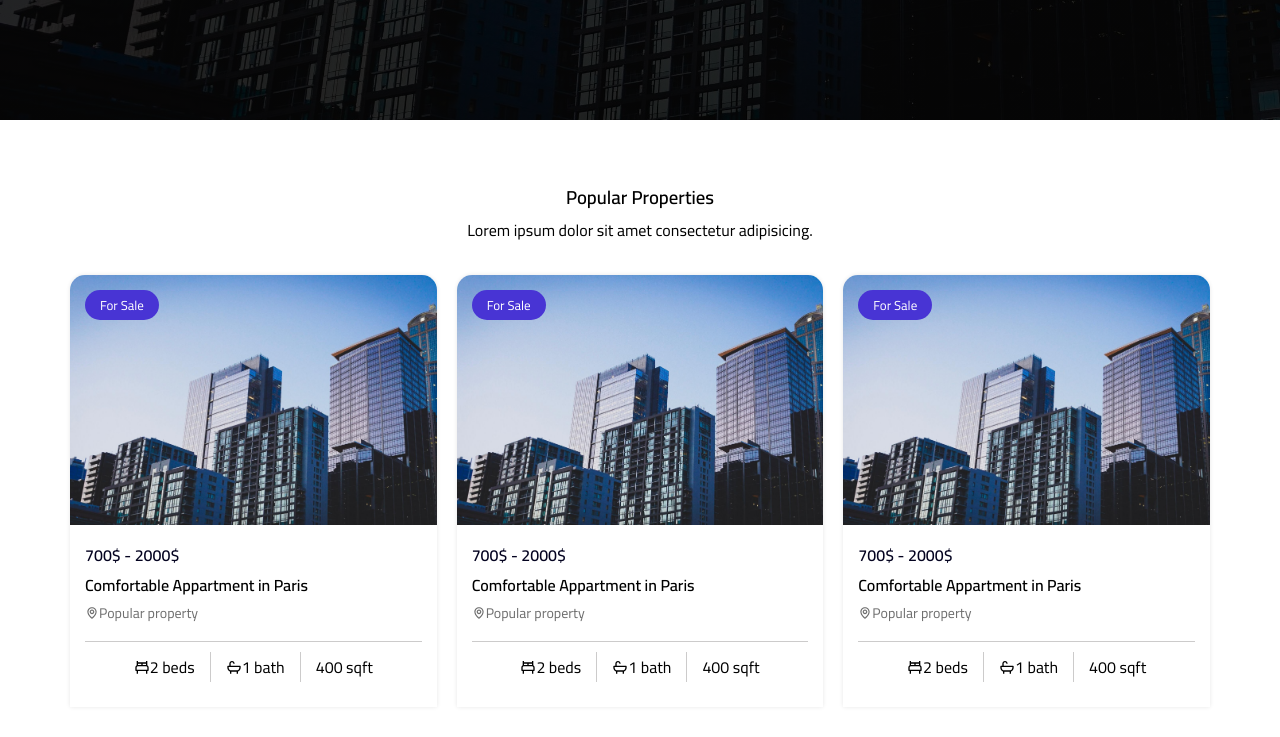
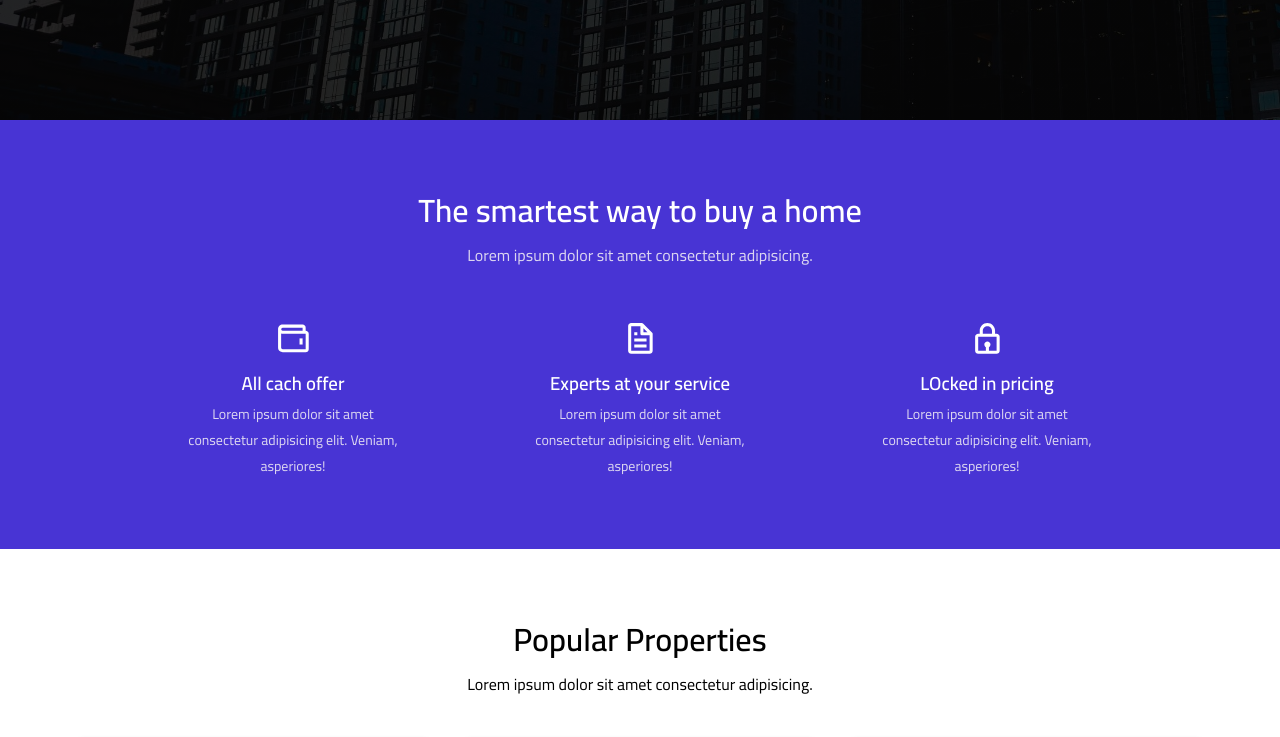
Before and after one commit to samia13/real-estate-app, a Next.js app: page / in a window 1280 px wide. Shown: the part 680-1417 px from the top of the page. Built offline with nearby package versions, Linux system fonts and the light colour scheme.

Commit message:
Home > Features Ui

```diff
--- /dev/null
+++ b/components/Feature.jsx
@@ -0,0 +1,36 @@
+import React from "react";
+import { BiWallet, BiFile, BiLock } from "react-icons/bi";
+import styles from "./Feature.module.css";
+
+const Feature = () => {
+  return (
+    <>
+      <div className={styles.feature}>
+        <BiWallet />
+        <h3>All cach offer</h3>
+        <p>
+          Lorem ipsum dolor sit amet consectetur adipisicing elit. Veniam,
+          asperiores!
+        </p>
+      </div>
+      <div className={styles.feature}>
+        <BiFile />
+        <h3>Experts at your service</h3>
+        <p>
+          Lorem ipsum dolor sit amet consectetur adipisicing elit. Veniam,
+          asperiores!
+        </p>
+      </div>
+      <div className={styles.feature}>
+        <BiLock />
+        <h3>LOcked in pricing</h3>
+        <p>
+          Lorem ipsum dolor sit amet consectetur adipisicing elit. Veniam,
+          asperiores!
+        </p>
+      </div>
+    </>
+  );
+};
+
+export default Feature;
--- /dev/null
+++ b/components/Feature.module.css
@@ -0,0 +1,20 @@
+.feature {
+  margin: 10px;
+  text-align: center;
+  flex-basis: 20%;
+}
+@media (max-width: 767px) {
+  .feature {
+    flex-basis: 80%;
+  }
+}
+.feature * {
+  color: white;
+}
+.feature svg {
+  font-size: 2.3em;
+}
+.feature p {
+  color: #dbd5f0;
+  font-size: 14px;
+}
--- a/components/Layout.jsx
+++ b/components/Layout.jsx
@@ -1,7 +1,7 @@
 import React from "react";
 import Head from "next/head";
 import Link from "next/link";
-import { BiHeart } from "react-icons/bi";
+import { BiHeart, BiMenuAltRight } from "react-icons/bi";
 import styles from "./Layout.module.css";
 
 const menu = [
@@ -22,6 +22,7 @@ const Layout = ({ children }) => {
           <h4>
             RealEstate <span></span>
           </h4>
+          <BiMenuAltRight className={styles.hamburger} />
           <nav>
             {menu.map((el, index) => (
               <Link
--- a/components/Layout.module.css
+++ b/components/Layout.module.css
@@ -5,6 +5,7 @@
   display: flex;
   justify-content: space-between;
   align-items: center;
+  height: 60px;
 }
 .header nav {
   display: flex;
@@ -20,6 +21,10 @@
   border-radius: 50%;
   background-color: #4834d4;
   display: inline-block;
+}
+.hamburger {
+  font-size: 20px;
+  display: none;
 }
 .menuItem {
   margin-right: 15px;
@@ -45,3 +50,11 @@
   border-top: 1px solid #eaeaea;
   background-color: #f3effd;
 }
+@media (max-width: 991px) {
+  .hamburger {
+    display: block;
+  }
+  .header nav {
+    display: none;
+  }
+}
--- a/components/Property.jsx
+++ b/components/Property.jsx
@@ -8,10 +8,6 @@ const Property = () => {
     <>
       <div className={styles.property}>
         <div className={styles.image}>
-          {/* <picture>
-            <source srcSet='images/hero.jpg' type='image/webp' />
-            <img src='images/hero.jpg' alt='' />
-          </picture> */}
           <div style={{ width: "100%", height: "250px", position: "relative" }}>
             <Image
               alt='Mountains'
--- a/components/Property.module.css
+++ b/components/Property.module.css
@@ -45,6 +45,7 @@
   padding: 10px 5px;
   justify-content: center;
   align-items: center;
+  flex-wrap: wrap;
   border-top: 1px solid #cccbcb;
 }
 .features span {
--- a/components/index.js
+++ b/components/index.js
@@ -1,3 +1,4 @@
 export { default as Layout } from "./Layout";
 export { default as Hero } from "./Hero";
+export { default as Feature } from "./Feature";
 export { default as Property } from "./Property";
--- a/pages/index.js
+++ b/pages/index.js
@@ -1,10 +1,21 @@
-import { Hero, Property } from "../components";
+import { Hero, Property, Feature } from "../components";
 import styles from "../styles/Home.module.css";
 
 export default function Home() {
   return (
     <div>
       <Hero />
+      <section className={styles.features}>
+        <div className='container'>
+          <div className={styles.heading}>
+            <h3>The smartest way to buy a home</h3>
+            <p>Lorem ipsum dolor sit amet consectetur adipisicing.</p>
+          </div>
+          <div className={styles.featureGrid}>
+            <Feature />
+          </div>
+        </div>
+      </section>
       <section className={styles.properties}>
         <div className='container'>
           <div className={styles.heading}>
--- a/styles/Home.module.css
+++ b/styles/Home.module.css
@@ -4,7 +4,10 @@
 }
 .heading {
   text-align: center;
-  margin-bottom: 30px;
+  margin-bottom: 40px;
+}
+.heading h3 {
+  font-size: 2em;
 }
 .propertyGrid {
   display: grid;
@@ -12,3 +15,26 @@
   gap: 20px;
   justify-content: center;
 }
+
+.features {
+  padding-top: 60px;
+  padding-bottom: 60px;
+  background: #4834d4;
+}
+.features .heading {
+  color: white;
+}
+.features .heading p {
+  color: #dbd5f0;
+}
+.featureGrid {
+  display: flex;
+  justify-content: space-evenly;
+  align-items: center;
+  flex-wrap: wrap;
+}
+@media (max-width: 991px) {
+  .propertyGrid {
+    grid-template-columns: repeat(auto-fill, minmax(250px, 1fr));
+  }
+}
```
Also changed, not shown: components/Banner.jsx (deleted).
